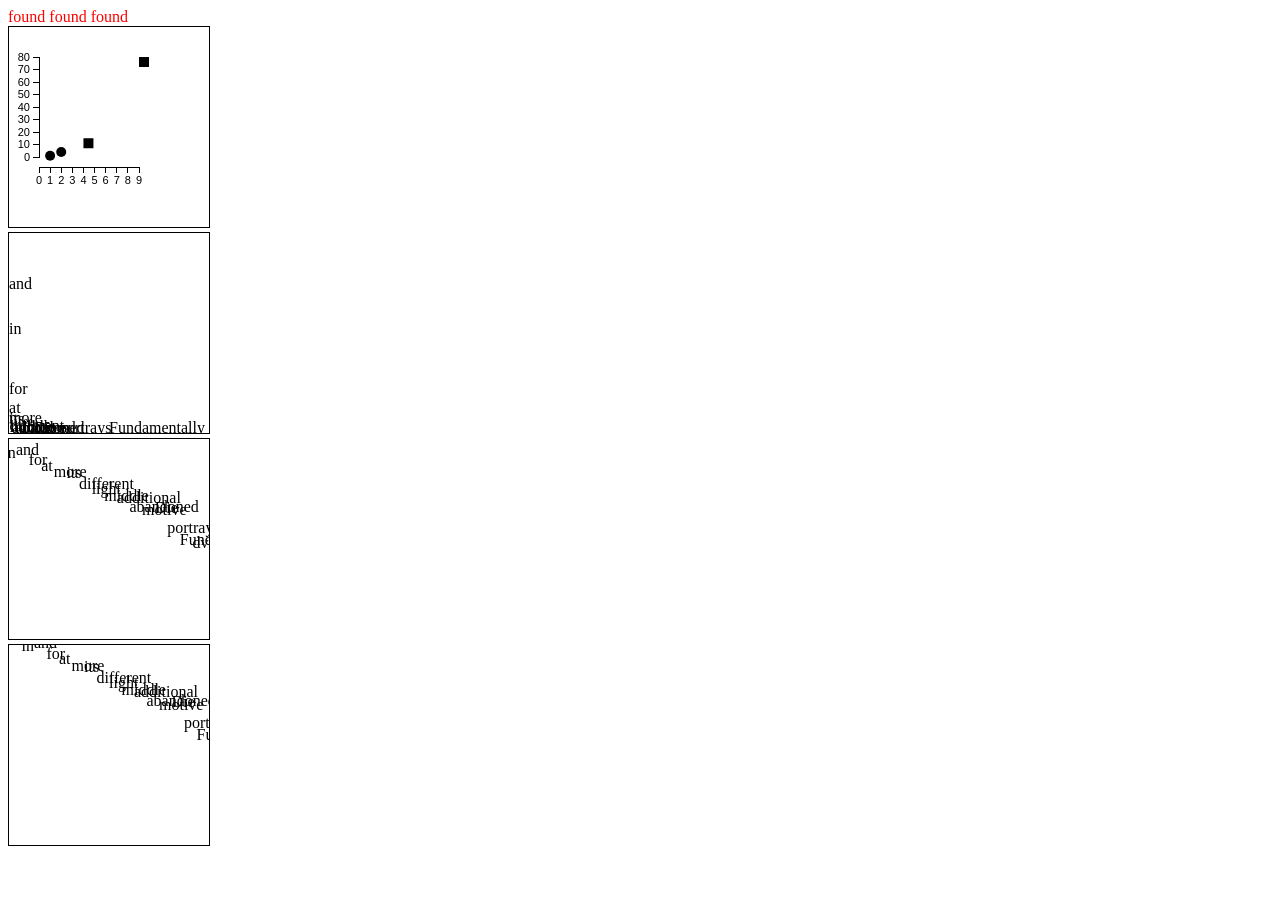
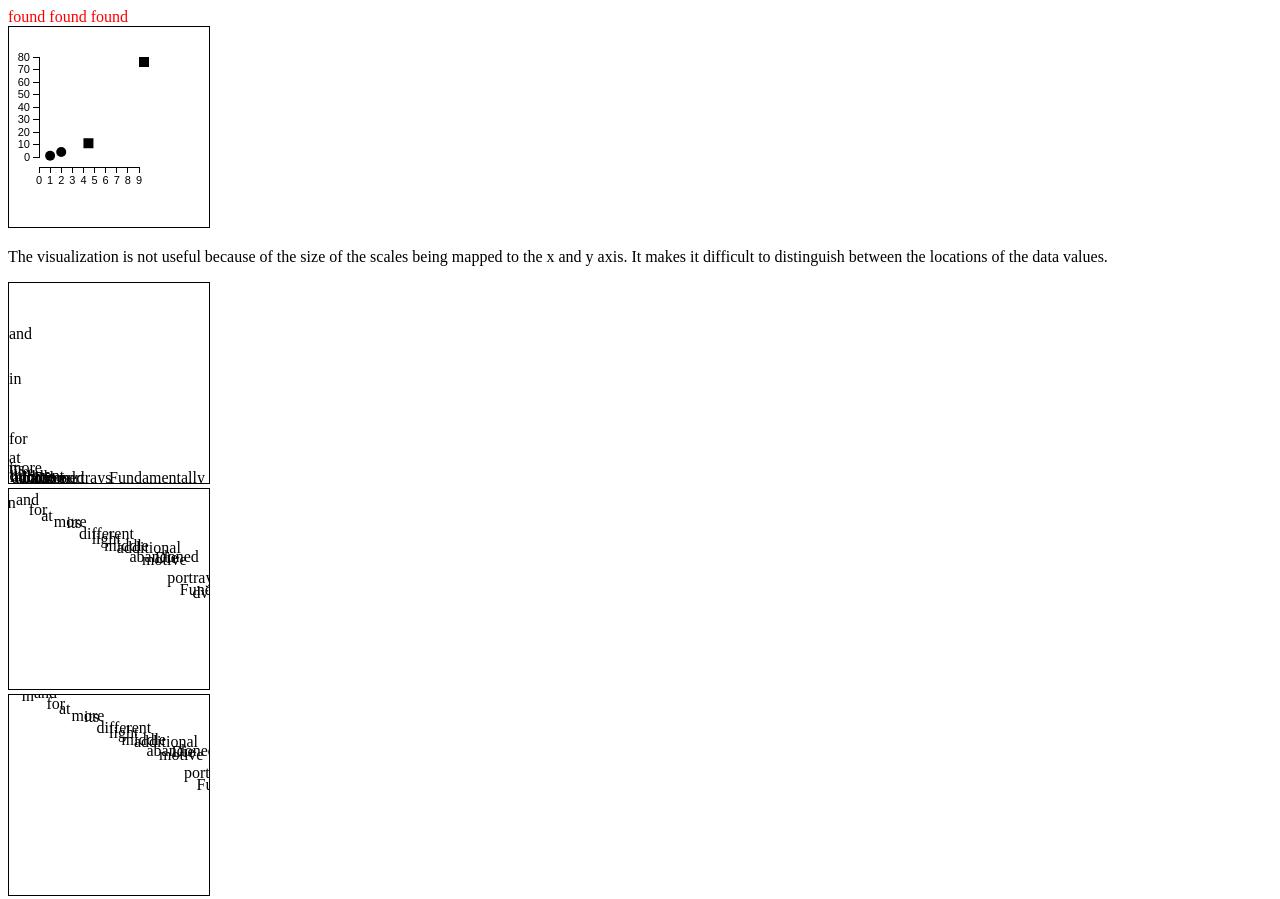
Before and after one commit to PBlanco/DDWA, a plain HTML site: page Homework3/hw3.html in a window 1280 px wide. Before the commit the page ends 858 px from the top, so only its background shows below. Drawn offline with nearby package versions, Linux system fonts and the light colour scheme.

Commit message:
Final HW3

```diff
--- a/Homework3/hw3.html
+++ b/Homework3/hw3.html
@@ -25,10 +25,9 @@
 </script>
 </div>
 
+<!-- - - - - - - - - - - - - -  - - - - - - - - - - - - - - -  -->
 <div id="question2">
-  <!--
-Revisiting HW1, Q5: Create three <div> elements with class "findable". Using a single d3 function, select all the nodes with this class. Set the content of these nodes to "found", and set the style to display in red text. Consult the d3js.org API documentation as necessary. (10 pts)
--->
+  <!-- Revisiting HW1, Q5: Create three <div> elements with class "findable". Using a single d3 function, select all the nodes with this class. Set the content of these nodes to "found", and set the style to display in red text. Consult the d3js.org API documentation as necessary. (10 pts) -->
 <span class="findable"></span>
 <span class="findable"></span>
 <span class="findable"></span>
@@ -60,8 +59,10 @@ Revisiting HW1, Q5: Create three <div> elements with class "findable". Using a s
       font-family: sans-serif;
       font-size: 11px;
   }
+  </style>
 
-  </style>
+  <!-- - - - - - - - - - - - - -  - - - - - - - - - - - - - - -  -->
+
   <div id="canvas3"><div>
 
   <script>
@@ -131,6 +132,7 @@ Revisiting HW1, Q5: Create three <div> elements with class "findable". Using a s
 <!-- - - - - - - - - - - - - -  - - - - - - - - - - - - - - -  -->
 
 <div id="question4">
+  <p>The visualization is not useful because of the size of the scales being mapped to the x and y axis. It makes it difficult to distinguish between the locations of the data values. </p>
   <div id="canvas4"></div>
   <div id="canvas41"></div>
   <div id="canvas42"></div>
@@ -196,7 +198,7 @@ Revisiting HW1, Q5: Create three <div> elements with class "findable". Using a s
 
   //Setup SVG elements
   wordRanks.forEach(function (w) {
-    //A
+
     svg4.append("text")
     .attr("x", xScale(w.rank))
     .attr("y", yScale(w.count))
@@ -212,9 +214,6 @@ Revisiting HW1, Q5: Create three <div> elements with class "findable". Using a s
     .attr("y", yLogScale1(w.count))
     .text(w.word);
   });
-   //4 A) This visualization is not useful because it clumps the words together in a small space placing them on the near the x and y axis.
-  //B
-
 
 </script>
 
```
